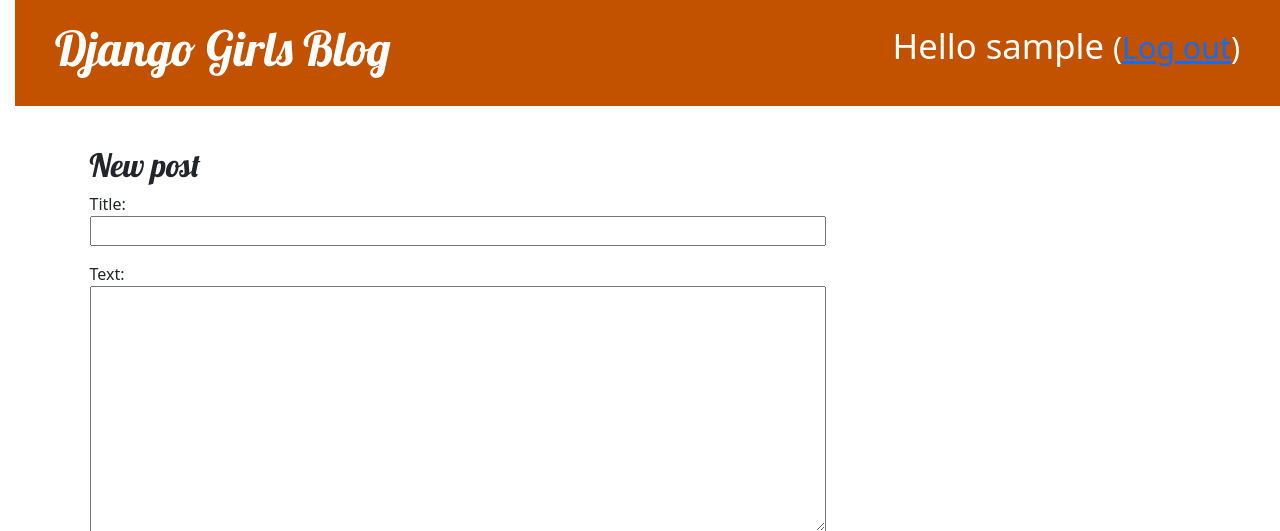
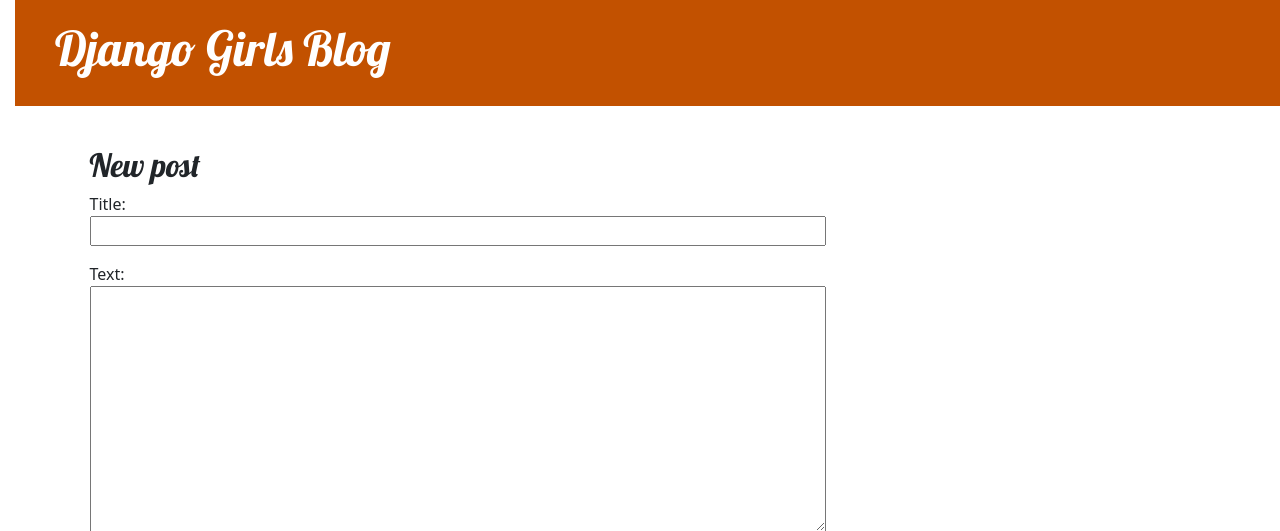
Before and after one commit to Backyardigans34/-projetodjango, a Django app: page /post/new/ in a window 1280 px wide. Shown: the top 531 px of the page. Run offline with Django 4.2, Linux system fonts and the light colour scheme; the visitor is signed in with stand-in values (Sample User, id 1).

Commit message:
alteração base

```diff
--- a/blog/templates/blog/base.html
+++ b/blog/templates/blog/base.html
@@ -10,8 +10,8 @@
     <div class="page-header">
     {% if user.is_authenticated %}
         <a href="{% url 'post_new' %}" class="top-menu"><span class="glyphicon glyphicon-plus"></span></a>
-        <a href="{% url 'post_draft_list' %}" class="top-menu"><span class="glyphicon glyphicon-edit"></span></a>
-        <p class="top-menu">Hello {{ user.username }} <small>(<a href="{% url 'logout' %}">Log out</a>)</small></p>
+        <a href="{% url 'post_list' %}" class="top-menu"><span class="glyphicon glyphicon-edit"></span></a>
+
     {% else %}
         <a href="{% url 'login' %}" class="top-menu"><span class="glyphicon glyphicon-lock"></span></a>
     {% endif %}
--- a/blog/views.py
+++ b/blog/views.py
@@ -5,16 +5,15 @@
 from .forms import PostForm
 from django.contrib.auth.decorators import login_required
 
-@login_required
-def post_new(request):
-    [...]
+
+
 
 
 def post_list(request):
     posts = Post.objects.filter(published_date__lte=timezone.now()).order_by('published_date')
     return render(request, 'blog/post_list.html', {'posts': posts})
 
-
+@login_required
 def post_new(request):
     if request.method == "POST":
         form = PostForm(request.POST)
```
